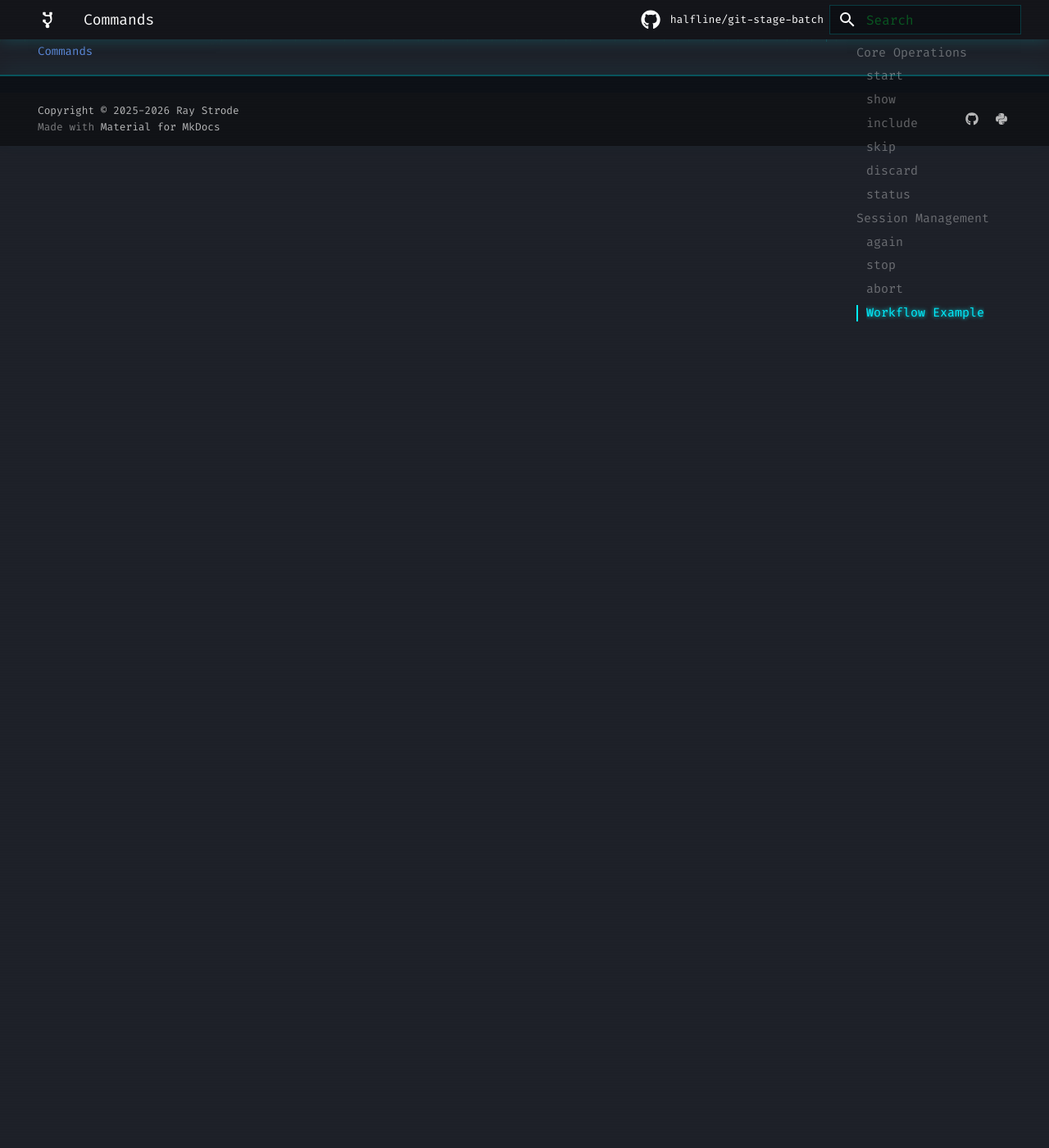
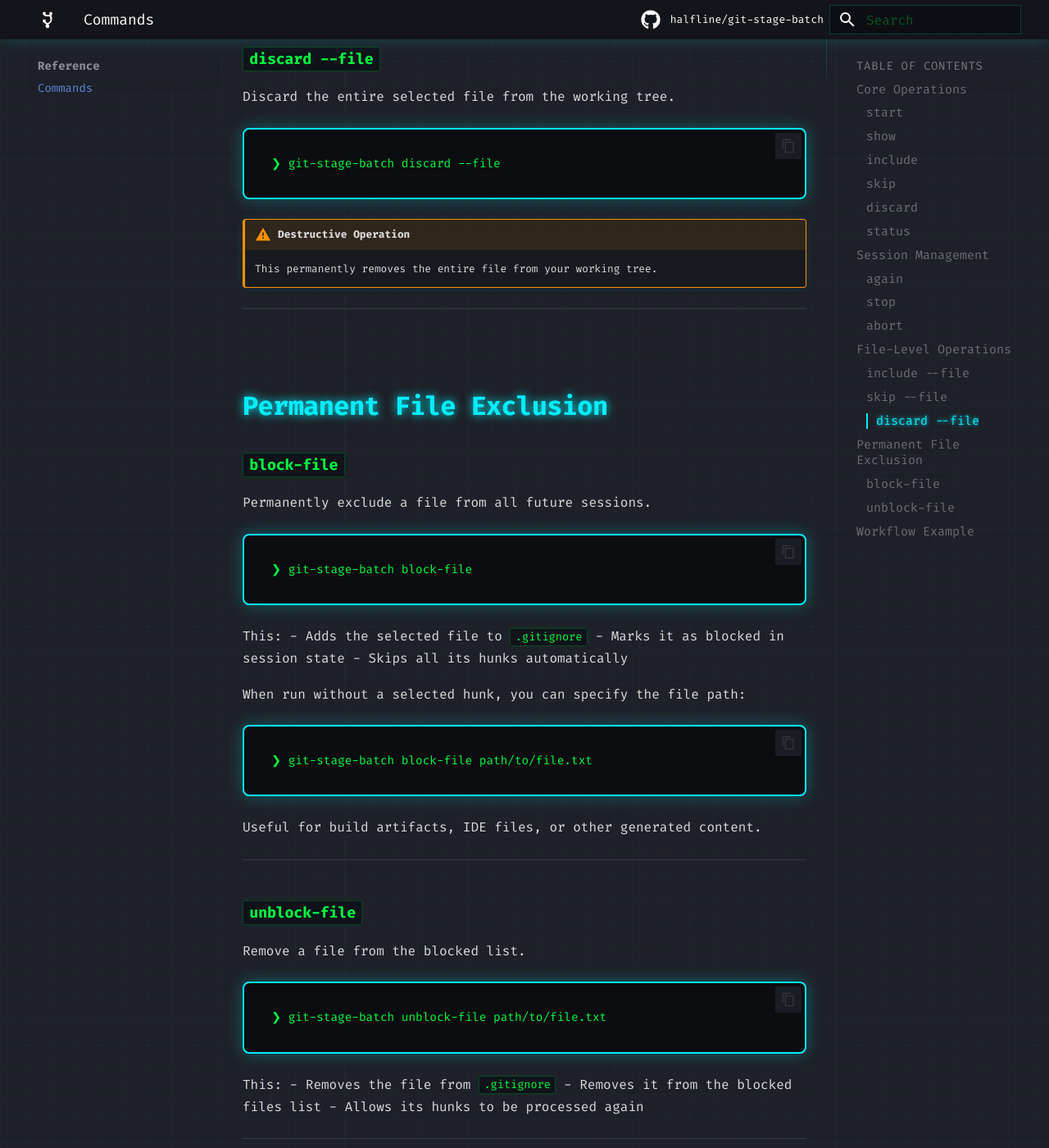
Before and after one commit to halfline/git-stage-batch, an MkDocs documentation site: the page built from docs/commands.md, in a window 1280 px wide and 1400 px high, scrolled down 4763 px. Shown: the whole window at 82% size. Built offline with MkDocs 1.6.1 and Material for MkDocs 9.7.7, drawn with Linux system fonts in a browser that asks for light colours; comment, search, counter and statistics services are not loaded; some of the changed text lies outside the part shown.

Commit message:
docs: Document file-level operations and block-file commands
File-level operations (include-file, skip-file,
discard-file) and permanent file exclusion commands
(block-file, unblock-file) are now implemented but not
documented.

Users cannot discover these batch file operations or
understand how to permanently exclude files like build
artifacts from the staging workflow. The commands reference
is incomplete without documenting these features.

The commit addresses that by adding documentation for all
file-level commands. The commands.md reference now explains
how to process entire files at once, when to use each
operation, and how to permanently block files from appearing
in future sessions. Examples show both interactive usage
(with selected hunk) and explicit file path specification.

````diff
--- a/docs/commands.md
+++ b/docs/commands.md
@@ -137,6 +137,85 @@
 
 ---
 
+## File-Level Operations
+
+### `include --file`
+
+Stage all hunks from the selected file.
+
+```
+❯ git-stage-batch include --file
+```
+
+Advances to the next file after staging all hunks.
+
+---
+
+### `skip --file`
+
+Skip all hunks from the selected file.
+
+```
+❯ git-stage-batch skip --file
+```
+
+All hunks from the file are marked as skipped and can be revisited with `again`.
+
+---
+
+### `discard --file`
+
+Discard the entire selected file from the working tree.
+
+```
+❯ git-stage-batch discard --file
+```
+
+!!! warning "Destructive Operation"
+    This permanently removes the entire file from your working tree.
+
+---
+
+## Permanent File Exclusion
+
+### `block-file`
+
+Permanently exclude a file from all future sessions.
+
+```
+❯ git-stage-batch block-file
+```
+
+This:
+- Adds the selected file to `.gitignore`
+- Marks it as blocked in session state
+- Skips all its hunks automatically
+
+When run without a selected hunk, you can specify the file path:
+
+```
+❯ git-stage-batch block-file path/to/file.txt
+```
+
+Useful for build artifacts, IDE files, or other generated content.
+
+---
+
+### `unblock-file`
+
+Remove a file from the blocked list.
+
+```
+❯ git-stage-batch unblock-file path/to/file.txt
+```
+
+This:
+- Removes the file from `.gitignore`
+- Removes it from the blocked files list
+- Allows its hunks to be processed again
+
+---
+
 ## Workflow Example
 
 ```bash
````
Also changed, not shown: 1 other file.
